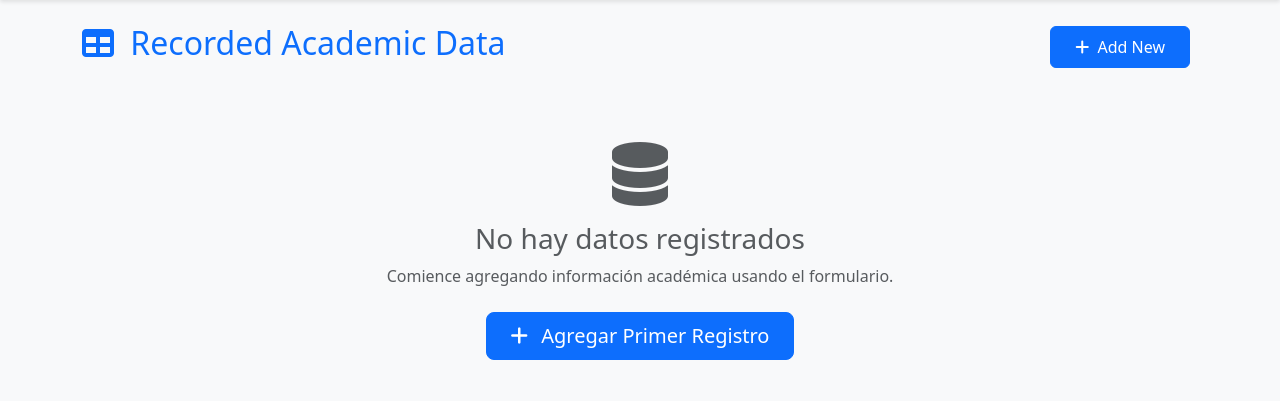
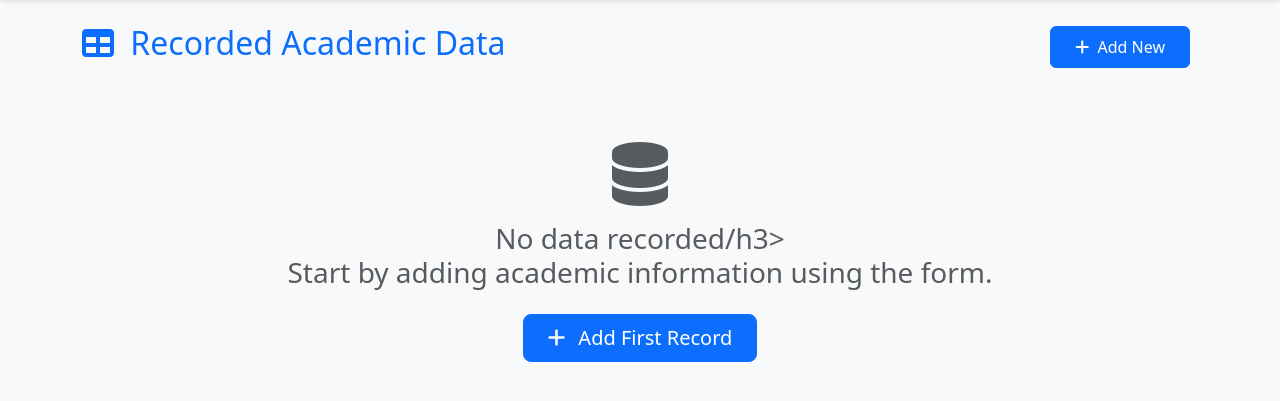
Before and after one commit to Inglauraarteagarojas/plataforma-academica, a Flask app: page /view_data in a window 1280 px wide. Shown: the part 56-457 px from the top of the page. Run offline with Flask 3, Linux system fonts and the light colour scheme.

Commit message:
view_data.html

```diff
--- a/templates/view_data.html
+++ b/templates/view_data.html
@@ -1,6 +1,6 @@
 {% extends "base.html" %}
 
-{% block title %}Ver Datos Académicos{% endblock %}
+{% block title %}See academic data{% endblock %}
 
 {% block content %}
 <div class="d-flex justify-content-between align-items-center mb-4">
@@ -34,7 +34,7 @@
             <div class="card-header bg-primary text-white">
                 <h5 class="mb-0">
                     <i class="fas fa-list me-2"></i>
-                    Total de Registros: {{ data|length }}
+                    Total Records: {{ data|length }}
                 </h5>
             </div>
             <div class="card-body p-0">
@@ -64,31 +64,31 @@
                                 <td>{{ item.general_topic }}</td>
                                 <td>
                                     <div class="text-truncate" style="max-width: 200px;"
-                                         title="{{ item.temas_especificos }}">
+                                         title="{{ item.specific_topics }}">
                                         {{ item.specific_topics[:50] }}{% if item.specific_topics|length > 50 %}...{% endif %}
                                     </div>
                                 </td>
                                 <td>
                                     <div class="text-truncate" style="max-width: 150px;"
-                                         title="{{ item.trabajo_individual }}">
+                                         title="{{ item.individual_work }}">
                                         {{ item.individual_work[:40] }}{% if item.individual_work|length > 40 %}...{% endif %}
                                     </div>
                                 </td>
                                 <td>
                                     <div class="text-truncate" style="max-width: 150px;"
-                                         title="{{ item.bibliografia_recomendada }}">
+                                         title="{{ item.recommended_bibliography }}">
                                         {{ item.recommended_bibliography[:40] }}{% if item.recommended_bibliography|length > 40 %}...{% endif %}
                                     </div>
                                 </td>
                                 <td>
                                     <div class="text-truncate" style="max-width: 150px;"
-                                         title="{{ item.bibliografia_complementaria }}">
+                                         title="{{ item.complementary_bibliography }}">
                                         {{ item.complementary_bibliography[:40] }}{% if item.complementary_bibliography|length > 40 %}...{% endif %}
                                     </div>
                                 </td>
                                 <td>
                                     <div class="text-truncate" style="max-width: 150px;"
-                                         title="{{ item.practica_individual_grupal }}">
+                                         title="{{ item.individual_group_practice }}">
                                         {{ item.individual_group_practice[:40] }}{% if item.individual_group_practice|length > 40 %}...{% endif %}
                                     </div>
                                 </td>
@@ -96,13 +96,13 @@
                                 <td>
                                     <button class="btn btn-sm btn-info me-1"
                                             onclick="showDetails({{ loop.index0 }})"
-                                            title="Ver detalles">
+                                            title="View details">
                                         <i class="fas fa-eye"></i>
                                     </button>
                                     <a href="{{ url_for('delete_data', index=loop.index0) }}"
                                        class="btn btn-sm btn-danger"
                                        onclick="return confirm('Are you sure to delete this record?')"
-                                       title="Eliminar">
+                                       title="Remove">
                                         <i class="fas fa-trash"></i>
                                     </a>
                                 </td>
@@ -123,7 +123,7 @@
             <div class="modal-header bg-primary text-white">
                 <h5 class="modal-title">
                     <i class="fas fa-info-circle me-2"></i>
-                    Detalles del Registro
+                  Registration Details
                 </h5>
                 <button type="button" class="btn-close btn-close-white" data-bs-dismiss="modal"></button>
             </div>
@@ -131,7 +131,7 @@
                 <!-- El contenido se llenará con JavaScript -->
             </div>
             <div class="modal-footer">
-                <button type="button" class="btn btn-secondary" data-bs-dismiss="modal">Cerrar</button>
+                <button type="button" class="btn btn-secondary" data-bs-dismiss="modal">Close</button>
             </div>
         </div>
     </div>
@@ -140,11 +140,11 @@
 {% else %}
 <div class="text-center py-5">
     <i class="fas fa-database fa-4x text-muted mb-3"></i>
-    <h3 class="text-muted">No hay datos registrados</h3>
-    <p class="text-muted mb-4">Comience agregando información académica usando el formulario.</p>
+    <h3 class="text-muted">No data recorded/h3>
+    <p class="text-muted mb-4">Start by adding academic information using the form.</p>
     <a href="{{ url_for('index') }}" class="btn btn-primary btn-lg">
         <i class="fas fa-plus me-2"></i>
-        Agregar Primer Registro
+        Add First Record
     </a>
 </div>
 {% endif %}
@@ -162,48 +162,48 @@ function showDetails(index) {
     modalContent.innerHTML = `
         <div class="row">
             <div class="col-md-6 mb-3">
-                <strong><i class="fas fa-book-open text-primary me-1"></i> Asignatura:</strong>
-                <p class="ms-3">${item.nombre_asignatura}</p>
+                <strong><i class="fas fa-book-open text-primary me-1"></i> Subject:</strong>
+                <p class="ms-3">${item.subject_name}</p>
             </div>
             <div class="col-md-6 mb-3">
-                <strong><i class="fas fa-calendar-week text-primary me-1"></i> Semana:</strong>
-                <p class="ms-3">${item.numero_semana}</p>
+                <strong><i class="fas fa-calendar-week text-primary me-1"></i> Week:</strong>
+                <p class="ms-3">${item.week_number}</p>
             </div>
         </div>
 
         <div class="mb-3">
             <strong><i class="fas fa-layer-group text-primary me-1"></i> Tema General:</strong>
-            <p class="ms-3">${item.tema_general}</p>
+            <p class="ms-3">${item.general_topic}</p>
         </div>
 
         <div class="mb-3">
-            <strong><i class="fas fa-list-ul text-primary me-1"></i> Temas Específicos:</strong>
-            <p class="ms-3">${item.temas_especificos || 'No especificado'}</p>
+            <strong><i class="fas fa-list-ul text-primary me-1"></i>Specific Topics:</strong>
+            <p class="ms-3">${item.specific_topics || 'Unspecified'}</p>
         </div>
 
         <div class="mb-3">
-            <strong><i class="fas fa-user text-primary me-1"></i> Trabajo Individual:</strong>
-            <p class="ms-3">${item.trabajo_individual || 'No especificado'}</p>
+            <strong><i class="fas fa-user text-primary me-1"></i> Individual Work:</strong>
+            <p class="ms-3">${item.individual_work|| 'Unspecified'}</p>
         </div>
 
         <div class="mb-3">
-            <strong><i class="fas fa-bookmark text-primary me-1"></i> Bibliografía Recomendada:</strong>
-            <p class="ms-3">${item.bibliografia_recomendada || 'No especificada'}</p>
+            <strong><i class="fas fa-bookmark text-primary me-1"></i> recommended bibliography:</strong>
+            <p class="ms-3">${item.recommended_bibliography || 'Unspecified'}</p>
         </div>
 
         <div class="mb-3">
-            <strong><i class="fas fa-book text-primary me-1"></i> Bibliografía Complementaria:</strong>
-            <p class="ms-3">${item.bibliografia_complementaria || 'No especificada'}</p>
+            <strong><i class="fas fa-book text-primary me-1"></i> Complementary Bibliography:</strong>
+            <p class="ms-3">${item.complementary_bibliography || 'Unspecified'}</p>
         </div>
 
         <div class="mb-3">
-            <strong><i class="fas fa-users text-primary me-1"></i> Práctica Individual y Grupal:</strong>
-            <p class="ms-3">${item.practica_individual_grupal || 'No especificada'}</p>
+            <strong><i class="fas fa-users text-primary me-1"></i> Individual and Group Practice:</strong>
+            <p class="ms-3">${item.individual_group_practice || 'Unspecified'}</p>
         </div>
 
         <div class="mb-3">
-            <strong><i class="fas fa-clock text-primary me-1"></i> Fecha de Creación:</strong>
-            <p class="ms-3">${item.fecha_creacion}</p>
+            <strong><i class="fas fa-clock text-primary me-1"></i>Creation Date:</strong>
+            <p class="ms-3">${item.creation_date}</p>
         </div>
     `;
 
```
